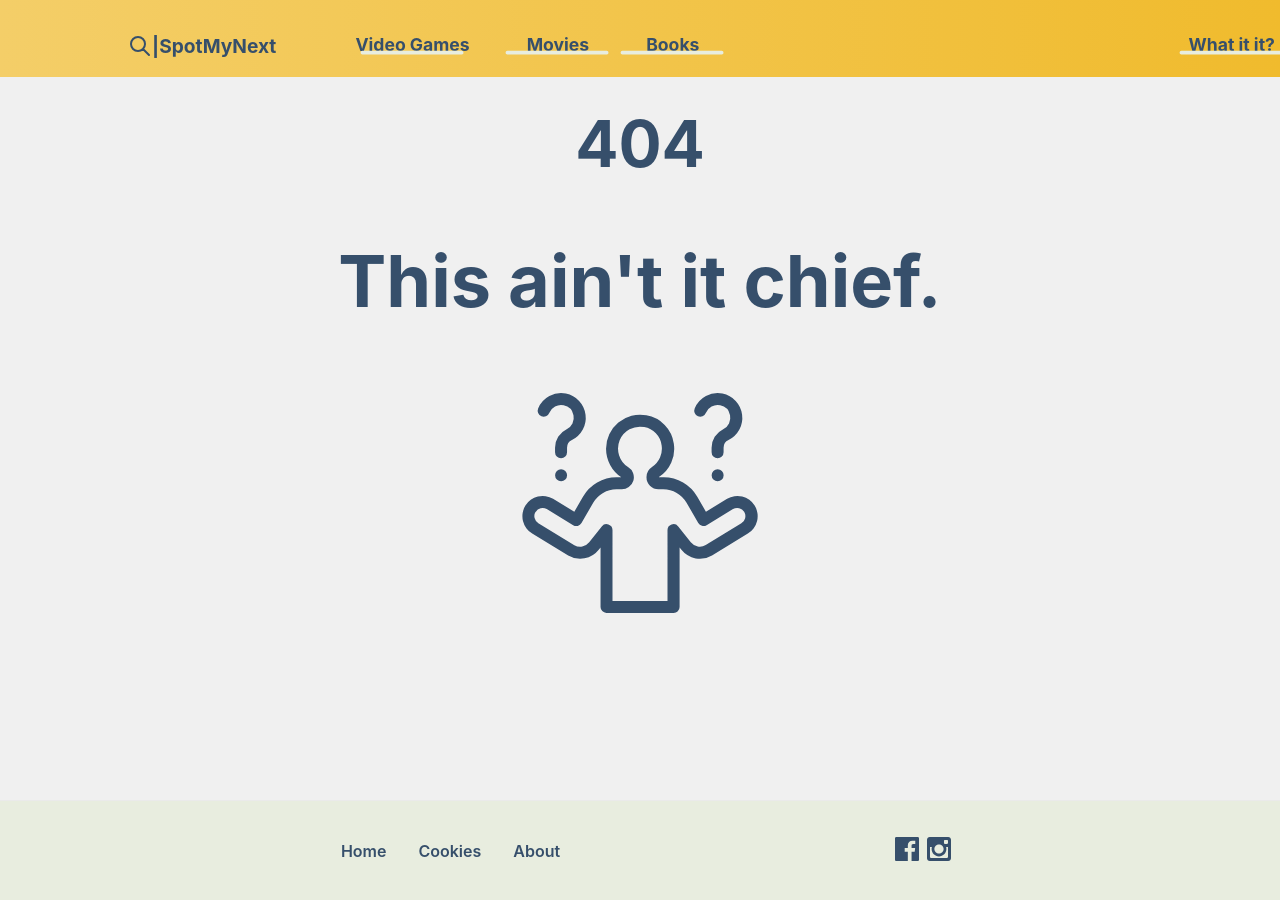
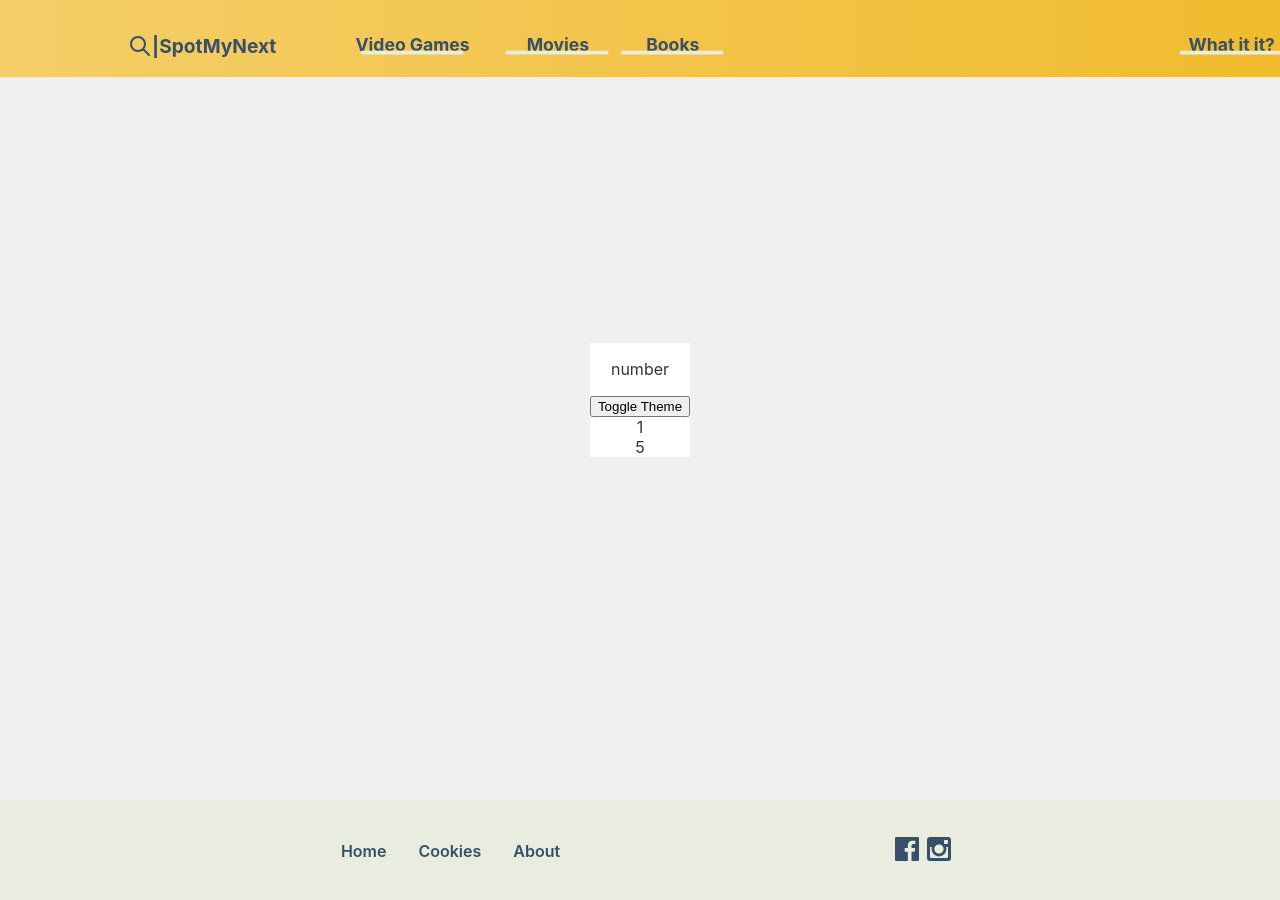
Before and after one commit to julianCostinea/spotmynext, a Next.js app: page /callbackTest in a window 1280 px wide. Before the commit this address had no page. Built offline with nearby package versions, Linux system fonts and the light colour scheme.

Commit message:
optimizing with useCallback

```diff
--- a/components/RecommendationInPreview/RecommendationInPreview.js
+++ b/components/RecommendationInPreview/RecommendationInPreview.js
@@ -10,6 +10,9 @@
 
   function voteUpRecommendation(event) {
     event.stopPropagation();
+    console.log('====================================');
+    console.log('running voteButtonHandler');
+    console.log('====================================');
     const itemData = {id: props.id, title: props.title, photo: props.photo}
     if (voted) {
       props.voteButtonHandler(false, itemData);
--- a/components/RecommendationPreview/RecommendationPreview.js
+++ b/components/RecommendationPreview/RecommendationPreview.js
@@ -38,7 +38,7 @@
       );
   }, []);
 
-  function voteButtonHandler(type, newItem) {
+  const voteButtonHandler = (type, newItem) => {
     if (!type) {
       const newItems = votedItems.filter((item) => item.id !== newItem.id);
       setVotedItems(newItems);
--- /dev/null
+++ b/pages/List.js
@@ -0,0 +1,12 @@
+import React, { useState, useEffect } from "react";
+
+export default function List({ getItems }) {
+  const [items, setItems] = useState([]);
+
+  useEffect(() => {
+    console.log("RUNNING");
+    setItems(getItems());
+  }, [getItems]);
+
+  return items.map((item) => <div key={item}>{item}</div>);
+}
--- /dev/null
+++ b/pages/callbackTest.js
@@ -0,0 +1,26 @@
+import React, { useState, useCallback, useEffect } from "react";
+import List from "./List";
+
+export default function callbackTest() {
+  const [number, setNumber] = useState(1);
+  const [dark, setDark] = useState(false);
+
+  const theme = {
+    backgroundColor: dark ? "#333" : "#FFF",
+    color: dark ? "#FFF" : "#333",
+  };
+
+  const calculateItems = useCallback(() => {
+    return [number, number * 5];
+  }, [number]);
+
+  return (
+    <div style={theme}>
+      <p onClick={()=>setNumber(5)}>number</p>
+      <button onClick={() => setDark((prevDark) => !prevDark)}>
+        Toggle Theme
+      </button>
+      <List getItems={calculateItems} />
+    </div>
+  );
+}
```
